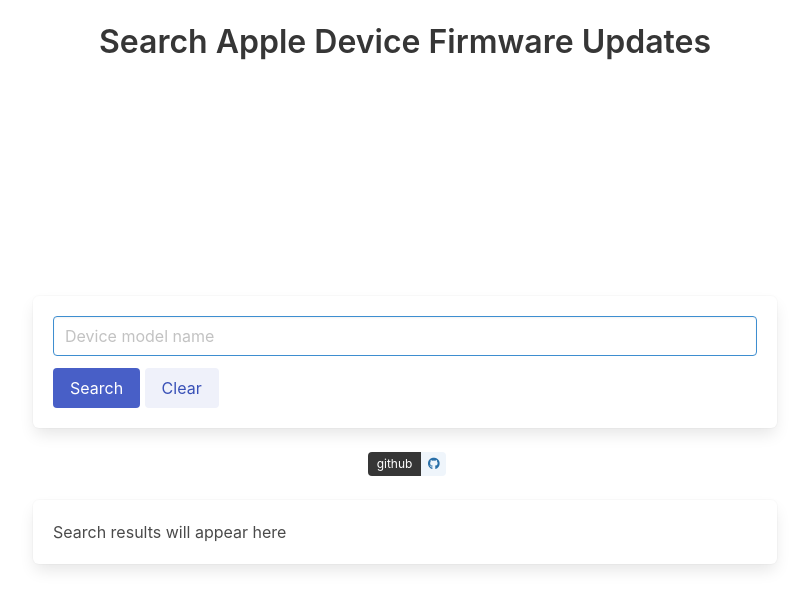
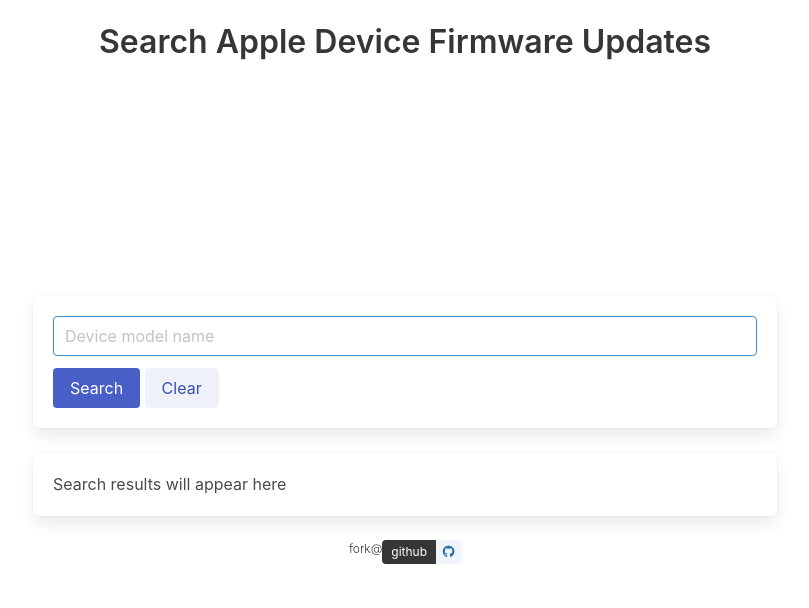
Before and after one commit to petarov/query-apple-firmware-updates, a plain HTML site: page webapp/index.html in a window 1280 px wide. Shown: the whole page, without its empty margins (235-1044 px from the left). Drawn offline with nearby package versions, Linux system fonts and the light colour scheme.

Commit message:
Fix footer

```diff
--- a/webapp/index.html
+++ b/webapp/index.html
@@ -56,9 +56,14 @@
                         </div>
                     </div>
 
+                    <div class="box" id="results">
+                        <!-- list -->
+                        Search results will appear here
+                    </div>
+
                     <div class="columns is-centered">
                         <div class="column is-half" style="display: flex; justify-content: center;">
-                            <h4 id="version" style="padding-right: 4px"></h4>
+                            <h4 class="has-text-weight-light is-size-7">fork@</h4>
                             <a href="https://github.com/petarov/query-apple-osupdates">
                                 <div class="tags has-addons">
                                     <span class="tag is-dark">github</span>
@@ -70,11 +75,6 @@
                                 </div>
                             </a>
                         </div>
-                    </div>
-
-                    <div class="box" id="results">
-                        <!-- list -->
-                        Search results will appear here
                     </div>
                 </div>
 
```
